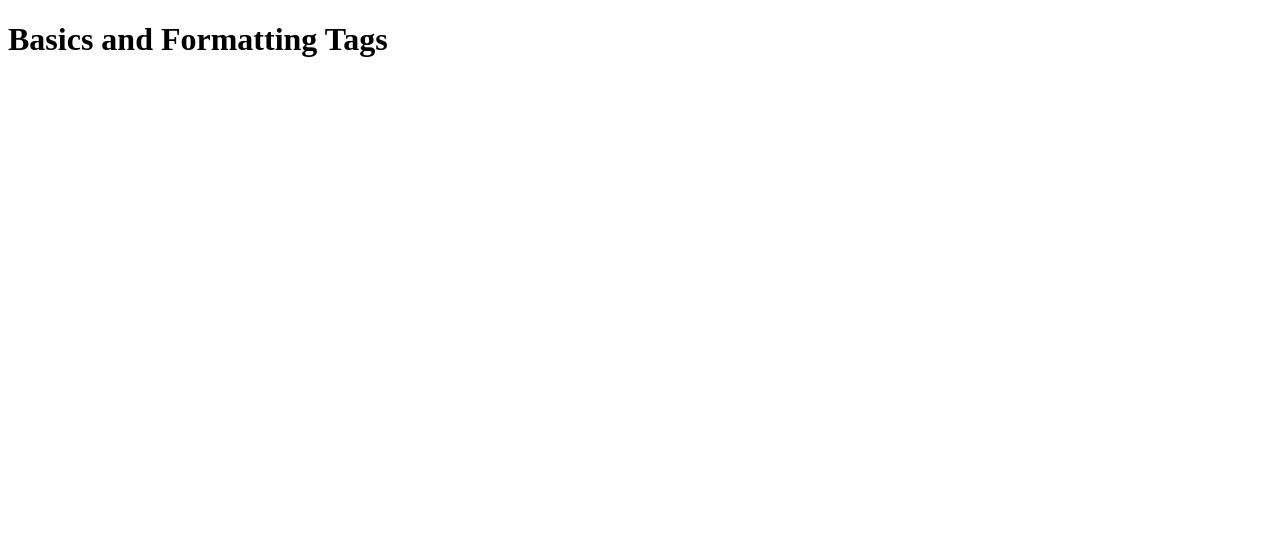
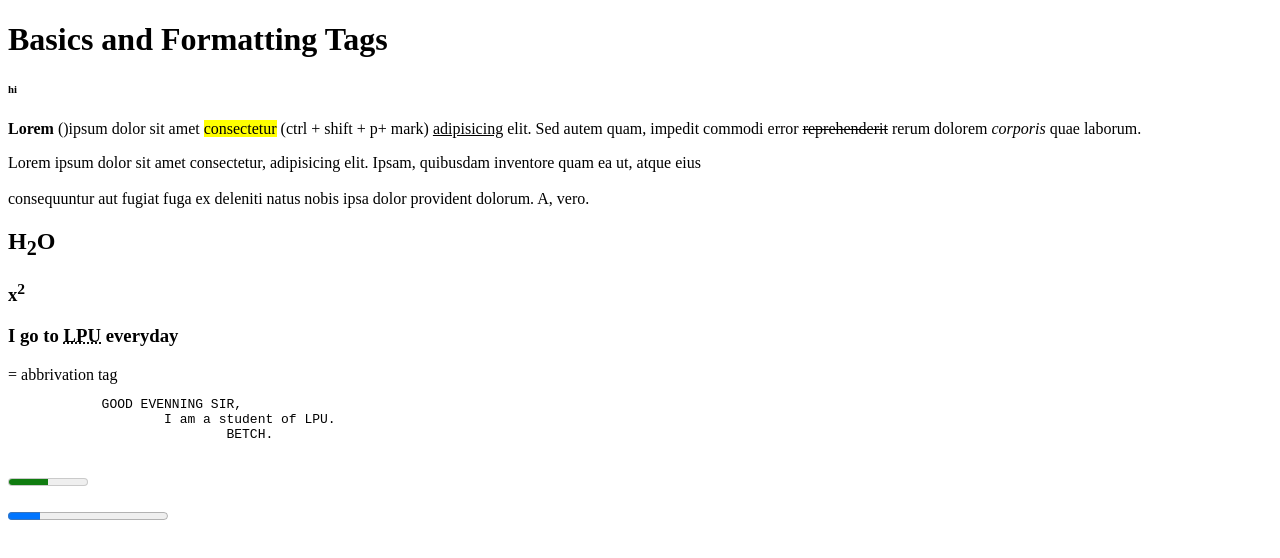
Before and after one commit to abhinavbestha26/abhinavbestha26.github.io, a plain HTML site: page HTML/index2.html in a window 1280 px wide. Drawn offline with Linux system fonts and the light colour scheme.

Commit message:
both index 1 and 2 are done

```diff
--- a/HTML/index2.html
+++ b/HTML/index2.html
@@ -1,11 +1,39 @@
 <!DOCTYPE html>
 <html lang="en">
-<head>
-    <meta charset="UTF-8">
-    <meta name="viewport" content="width=device-width, initial-scale=1.0">
+  <head>
+    <meta charset="UTF-8" />
+    <meta name="viewport" content="width=device-width, initial-scale=1.0" />
     <title>Document</title>
-</head>
-<body>
+  </head>
+  <body>
     <h1>Basics and Formatting Tags</h1>
-</body>
+    <h6>hi</h6>
+    <p>
+      <strong>Lorem</strong> ()ipsum dolor sit amet
+      <mark>consectetur</mark> (ctrl + shift + p+ mark) <u>adipisicing</u> elit.
+      Sed autem quam, impedit commodi error <del>reprehenderit</del> rerum
+      dolorem <em>corporis</em> quae laborum.
+    </p>
+    <p>
+      Lorem ipsum dolor sit amet consectetur, adipisicing elit. Ipsam, quibusdam
+      inventore quam ea ut, atque eius <br><br>consequuntur aut fugiat fuga ex deleniti
+      natus nobis ipsa dolor provident dolorum. A, vero.
+    </p>
+    <p>
+        <h2>H<sub>2</sub>O</h2>
+        <h3>x<sup>2</sup></h3>
+        <h3>I go to <abbr title="LOVELY PROFESSIONAL UNIVERSITY">LPU</abbr> everyday</h3> = abbrivation tag
+        <pre>
+            GOOD EVENNING SIR,
+                    I am a student of LPU.
+                            BETCH.
+        </pre>
+        <p>
+            <meter value=".5"></meter>
+        </p>
+        <p>
+            <progress value="200" max="1000"></progress>
+        </p>
+    </p>
+  </body>
 </html>
```
Also changed, not shown: HTML/index1.html (+12 -6 lines).
